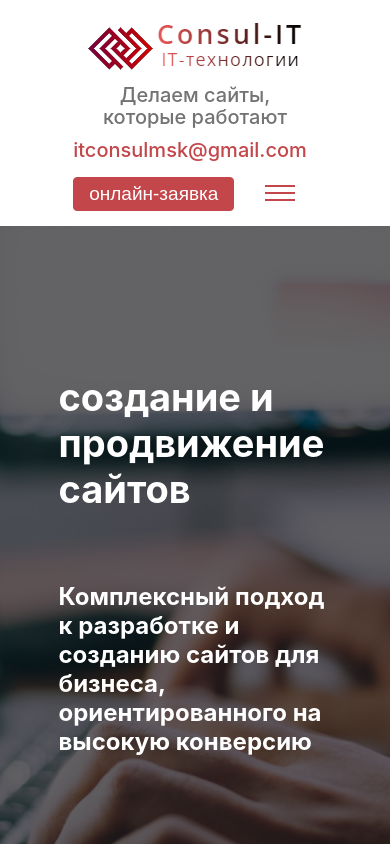
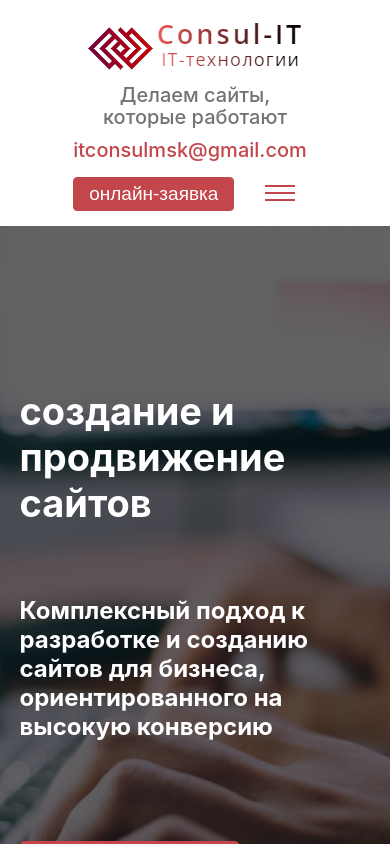
Before and after one commit to itopweb11/it_company, a React (Create React App) app: page / in a window 390 px wide. Shown: the top 844 px of the page. Built offline with nearby package versions, Linux system fonts and the light colour scheme; the HTML template or start-up script is replaced by a standard one.

Commit message:
Адаптив

```diff
--- a/src/scss/components/sharedMedia.scss
+++ b/src/scss/components/sharedMedia.scss
@@ -69,6 +69,10 @@
 @media screen and (max-width: 1414px) {
   .content__blocks__block {
     max-width: 100%;
+  }
+
+  .container {
+    max-width: 90%;
   }
 }
 
@@ -187,6 +191,10 @@
     justify-content: center;
   }
 }
+
+/*@media screen and (max-width: 980px) {
+
+}*/
 
 @media screen and (max-width: 1100px) {
   .main .mainContent__title {
```
Also changed, not shown: 1 other file (tests, documents, lock files or other folders).
